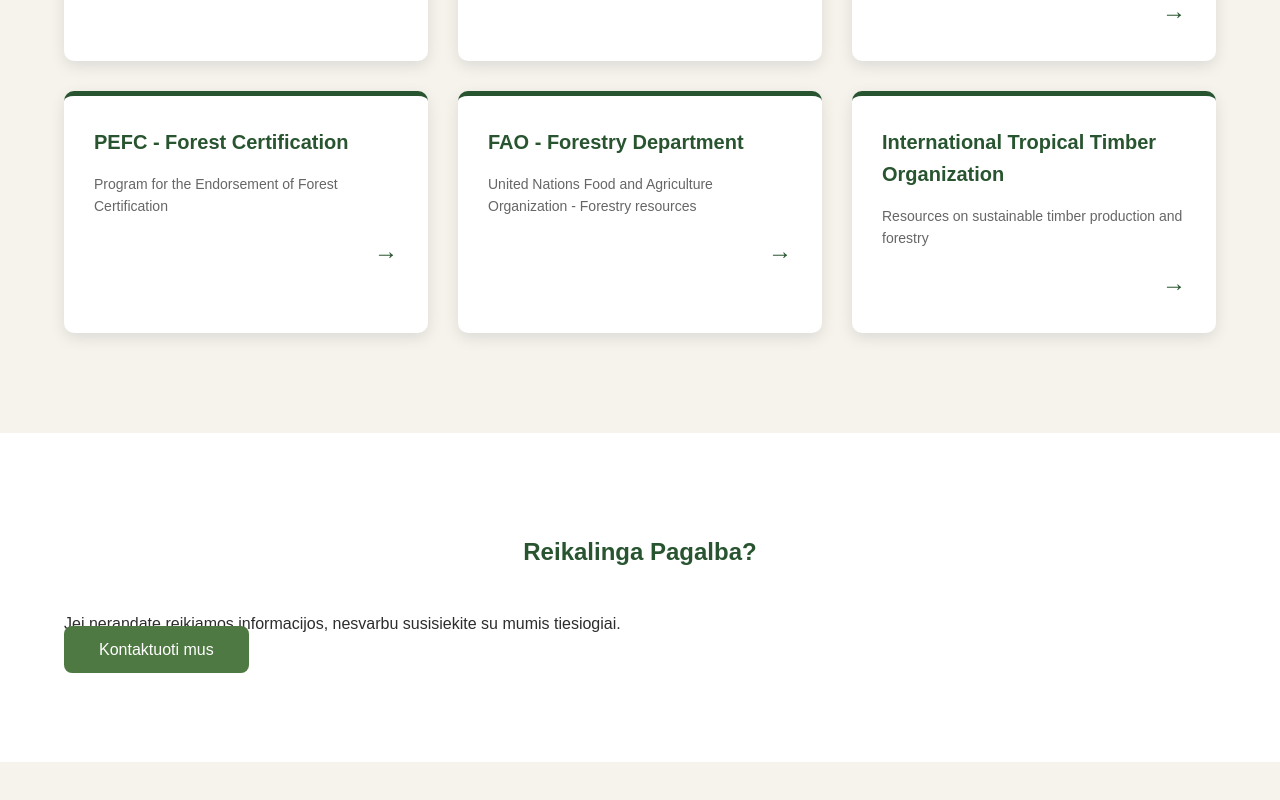
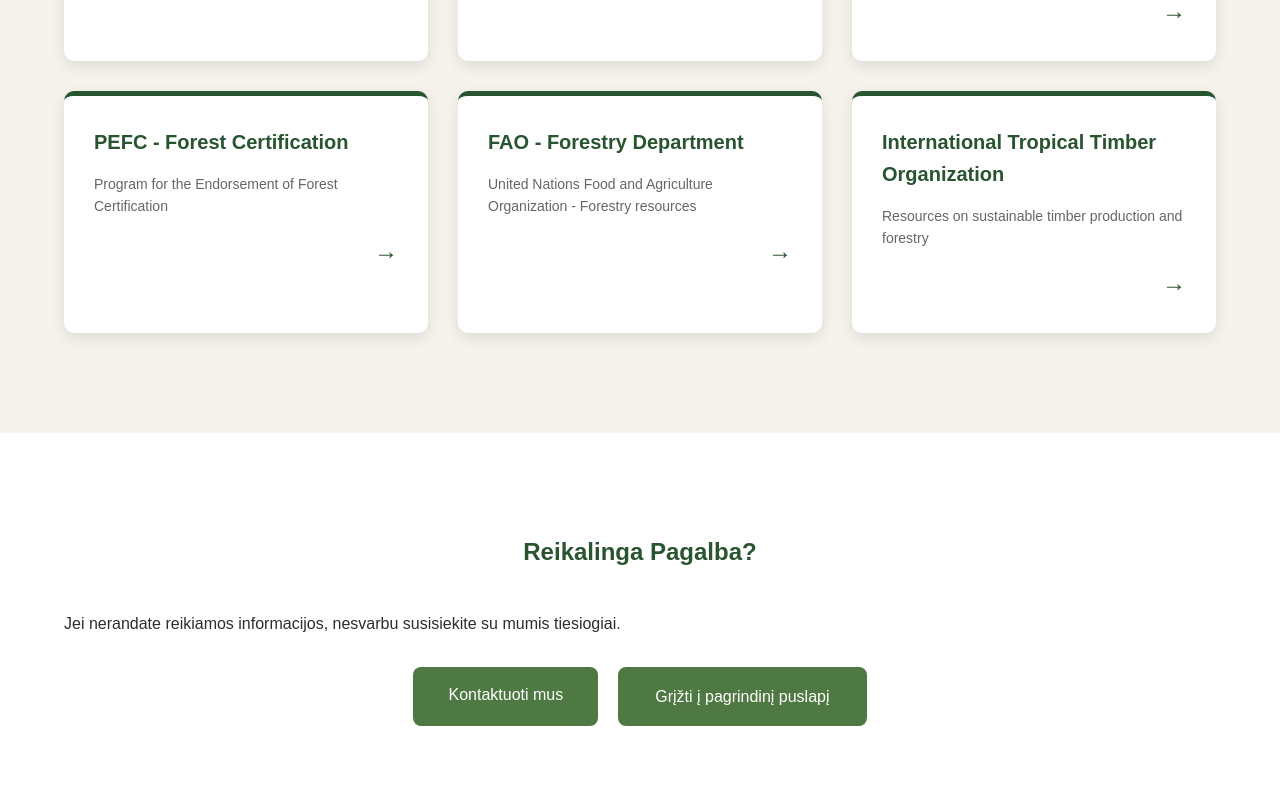
Before and after one commit to Pukis05/misko-ritmu, a Next.js app: page /helpful-links in a window 1280 px wide. Shown: the part 1000-1800 px from the top of the page. Before the commit the page ends 1762 px from the top, so only its background shows below. Built offline with nearby package versions, Linux system fonts and the light colour scheme.

Commit message:
helpful links fix

```diff
--- a/app/globals.css
+++ b/app/globals.css
@@ -291,3 +291,28 @@
     float: right;
     font-weight: bold;
 }
+
+.button-group {
+    display: flex;
+    gap: 20px;
+    justify-content: center;
+    margin-top: 30px;
+    padding-bottom: 40px;
+}
+
+.btn-secondary {
+    background: #4F7942;
+    color: white;
+    padding: 15px 35px;
+    border-radius: 8px;
+    text-decoration: none;
+    display: inline-block;
+    border: 2px solid #4F7942;
+    transition: all 0.3s ease;
+}
+
+.btn-secondary:hover {
+    background: white;
+    color: #4F7942;
+    border-color: #4F7942;
+}
--- a/app/helpful-links/page.tsx
+++ b/app/helpful-links/page.tsx
@@ -67,7 +67,10 @@
                 <div className="container">
                     <h2>Reikalinga Pagalba?</h2>
                     <p>Jei nerandate reikiamos informacijos, nesvarbu susisiekite su mumis tiesiogiai.</p>
-                    <a href="#contact" className="btn-primary">Kontaktuoti mus</a>
+                    <div className="button-group">
+                        <a href="/#contact" className="btn-primary">Kontaktuoti mus</a>
+                        <a href="/" className="btn-secondary">Grįžti į pagrindinį puslapį</a>
+                    </div>
                 </div>
             </section>
         </main>
--- a/app/page.tsx
+++ b/app/page.tsx
@@ -8,7 +8,7 @@
             {/* ================= NAVBAR ================= */}
 
             <nav className="navbar">
-                <div className="nav-container">\
+                <div className="nav-container">
                     <div className="logo-text">
                         MB Miško Ritmu
                     </div>
```
